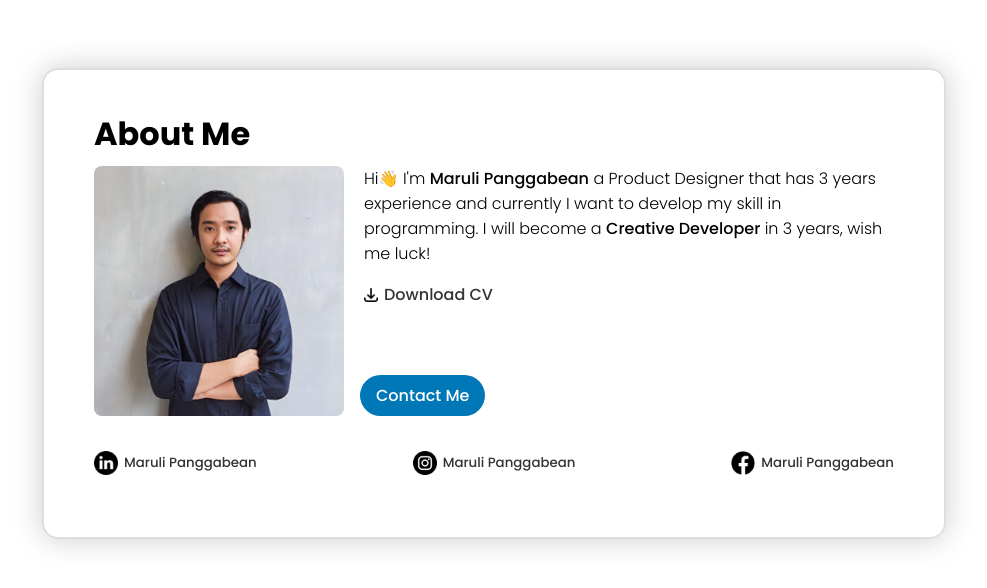
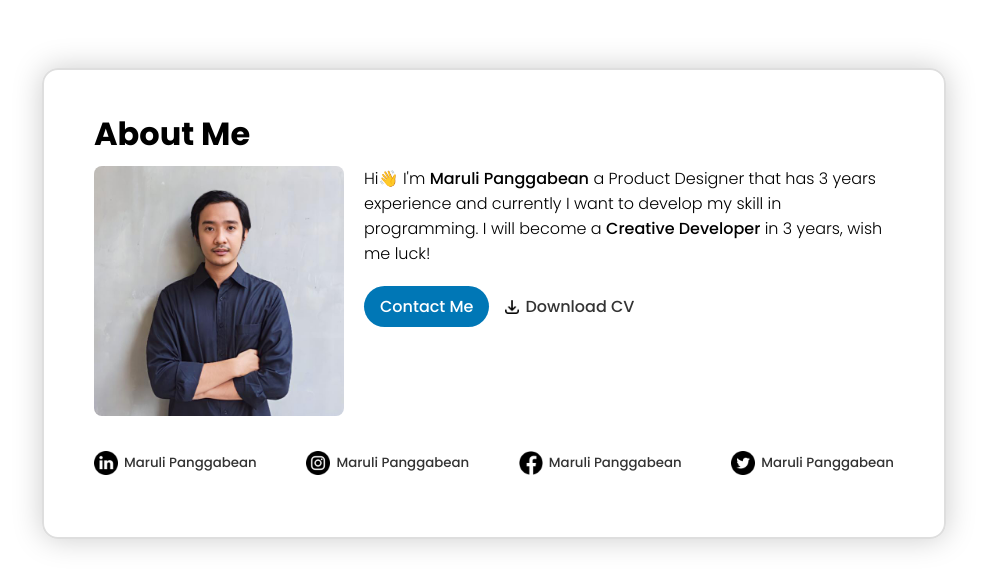
Before and after one commit to Marupang/Exercise, a plain HTML site: page index.html in a window 1280 px wide. Shown: the whole page, without its empty margins (146-1133 px from the left). Drawn offline with Linux system fonts and the light colour scheme.

Commit message:
final card

```diff
--- a/index.html
+++ b/index.html
@@ -25,15 +25,17 @@
                  style="width: 250px; height: 250px; border-radius: 8px;">
 
             <div style="display: flex; justify-content: start; align-items: start; flex-direction: column;">
-                <p style="font-weight: 300; margin: 0px; padding: 0 0 0 4px;">Hi👋 I'm <span style="font-weight: 400;">Maruli Panggabean</span> a Product Designer that has 3 years experience and currently I want to develop my skill in programming. I will become a <span style="font-weight: 400;">Creative Developer</span> in 3 years, wish me luck!</p>
-                <div style="display: flex; justify-content: space-between; flex-direction: column; width: 100%; height: 100%;">
-                    <div style="display: flex; justify-content: start; align-items: center; padding-left: 4px; height: fit-content;">
-                        <img src="/asset/downloads.png" alt="Download"
-                        style="width: 14px; height: 14px;padding-right: 6px;">
-                        <a style="text-decoration: none;" href="https://www.google.com/"><p style="font-weight: 400; font-size: 12pt; color: #333;">Download CV</p></a>
-                    </div>
-                    <div style="padding: 8px 16px 8px 16px; background-color: #0077b6; width: fit-content; border-radius: 50px;">
-                        <a style="text-decoration: none; color: white;" href="https://www.google.com/">Contact Me</a>
+                <p style="font-weight: 300; margin: 0px; padding: 0 0 12px 4px;">Hi👋 I'm <span style="font-weight: 400;">Maruli Panggabean</span> a Product Designer that has 3 years experience and currently I want to develop my skill in programming. I will become a <span style="font-weight: 400;">Creative Developer</span> in 3 years, wish me luck!</p>
+                <div style="display: flex; width: 100%; height: 100%;">
+                    <div style="display: flex; justify-content: start; align-items: center; padding-left: 4px; height: fit-content; gap: 16px;">
+                        <div style="padding: 8px 16px 8px 16px; background-color: #0077b6; width: fit-content; border-radius: 50px;">
+                            <a style="text-decoration: none; color: white;" href="https://www.google.com/">Contact Me</a>
+                        </div>
+                        <div style="display: flex; justify-content: center; align-items: center; flex-direction: columns; gap: 6px;">
+                            <img src="/asset/downloads.png" alt="Download"
+                            style="width: 14px; height: 14px;">
+                            <a style="text-decoration: none;" href="https://www.google.com/"><p style="font-weight: 400; font-size: 12pt; color: #333;">Download CV</p></a>
+                        </div>
                     </div>
                 </div>
             </div>
@@ -55,6 +57,11 @@
                     style="width: 24px; height: 24px;">
                     <a style="text-decoration:none;" href="https://www.facebook.com/Maruli.Panggabean.97/"><p style="font-weight: 400; font-size: 10pt; color: #333;">Maruli Panggabean</p></a>
                 </div>
+                <div style="display: flex; justify-content: center; align-items: center; gap: 6px;">
+                    <img src="/asset/twitter.png" alt="Twitter"
+                    style="width: 24px; height: 24px;">
+                    <a style="text-decoration:none;" href="https://www.google.com/"><p style="font-weight: 400; font-size: 10pt; color: #333;">Maruli Panggabean</p></a>
+                </div>
             </div>
         </div>
 </body>
```
Also changed, not shown: asset/twitter.png (added).
